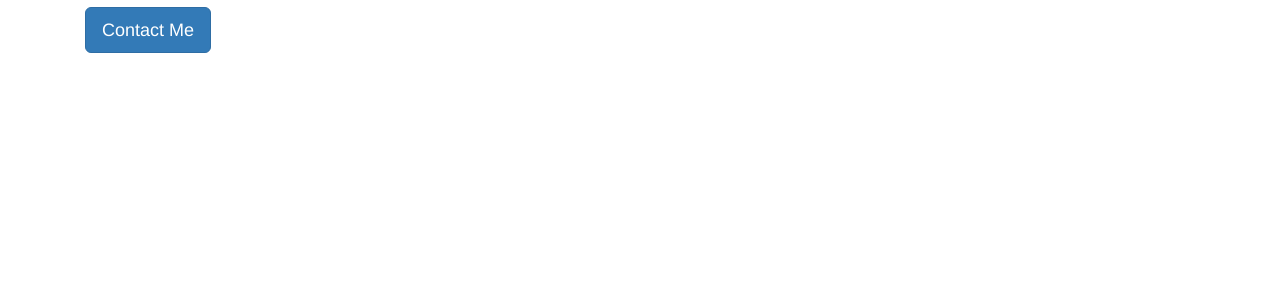
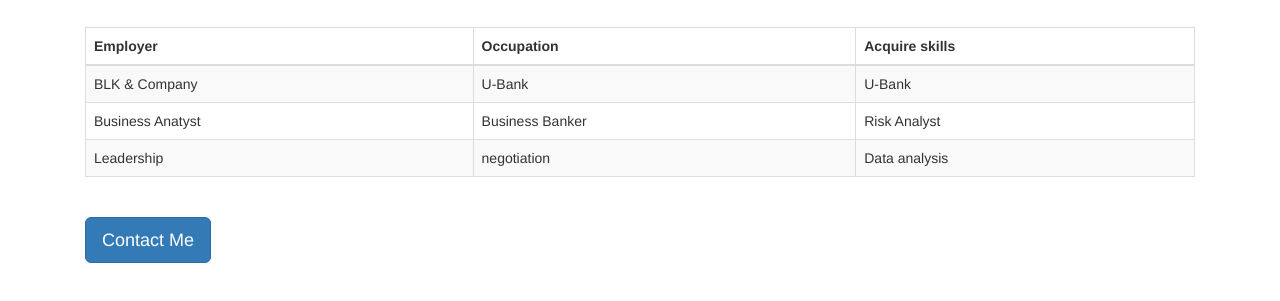
Before and after one commit to oribandel/oribandel.github.io, a plain HTML site: page HW1-Experience.html in a window 1280 px wide. Shown: the part 225-526 px from the top of the page. Drawn offline with nearby package versions, Linux system fonts and the light colour scheme.

Commit message:
HW1 - Vr.2
Vr.2

```diff
--- a/HW1-Experience.html
+++ b/HW1-Experience.html
@@ -23,8 +23,36 @@
         <h2>U-BANK, Risk Analyst, Risk Management Department</h2>
       </div>
     </div>
+    &nbsp;
+    <table class="table table-bordered table-striped table-hover">
+      <thead>
+        <tr>
+          <th>Employer</th>
+          <th>Occupation</th>
+          <th>Acquire skills</th>
+        </tr>
+      </thead>
+      <tbody>
+        <tr>
+          <td>BLK & Company</td>
+          <td>U-Bank</td>
+          <td>U-Bank</td>
+        </tr>
+        <tr>
+          <td>Business Anatyst</td>
+          <td>Business Banker</td>
+          <td>Risk Analyst</td>
+        </tr>
+        <tr>
+          <td>Leadership</td>
+          <td>negotiation</td>
+          <td>Data analysis</td>
+        </tr>
+      </tbody>
+    </table>
+    &nbsp;
     <p>
-      <a href="HW1-Ori Bandel" class="btn btn-primary btn-lg">Contact Me</a>
+      <a href="HW1-Ori Bandel.html" class="btn btn-primary btn-lg">Contact Me</a>
     </p>
     <div class="row">
   </div>
--- a/Style2.css
+++ b/Style2.css
@@ -0,0 +1,5 @@
+body {
+
+
+    background-color: white;
+}
```
Also changed, not shown: HW1-Blog.html (+5 -1 lines), HW1-Ori Bandel.html (+9 -4 lines), Style.css (+3 -4 lines).
